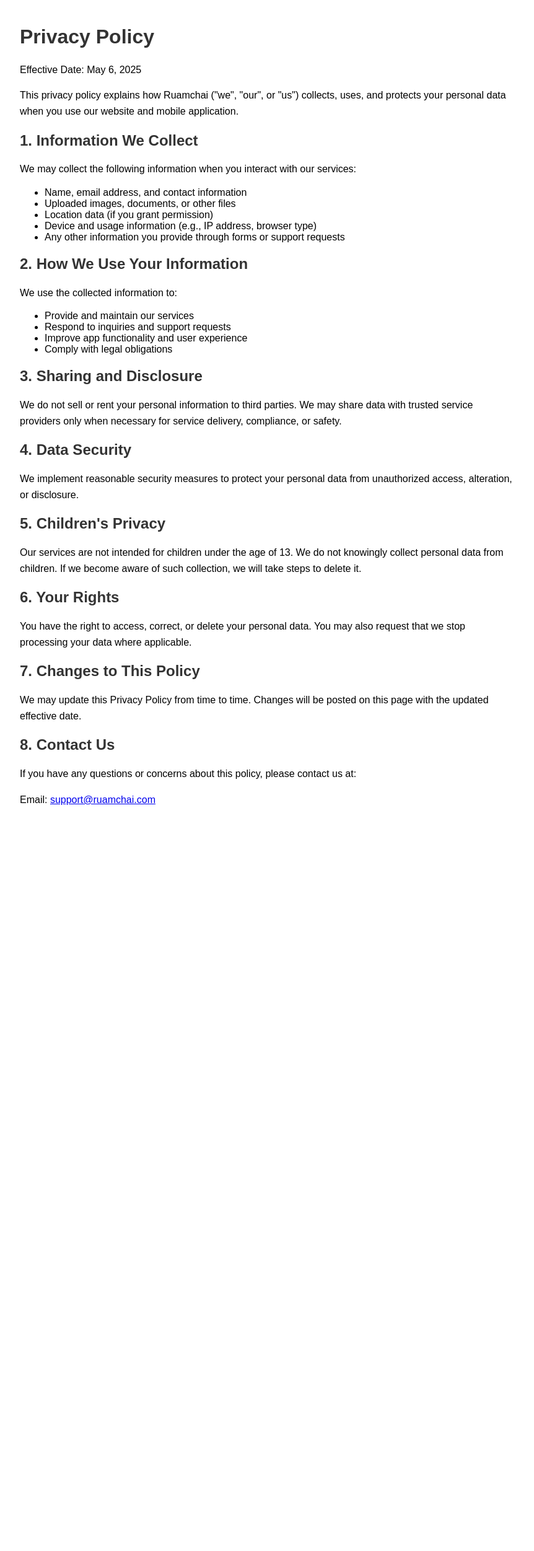
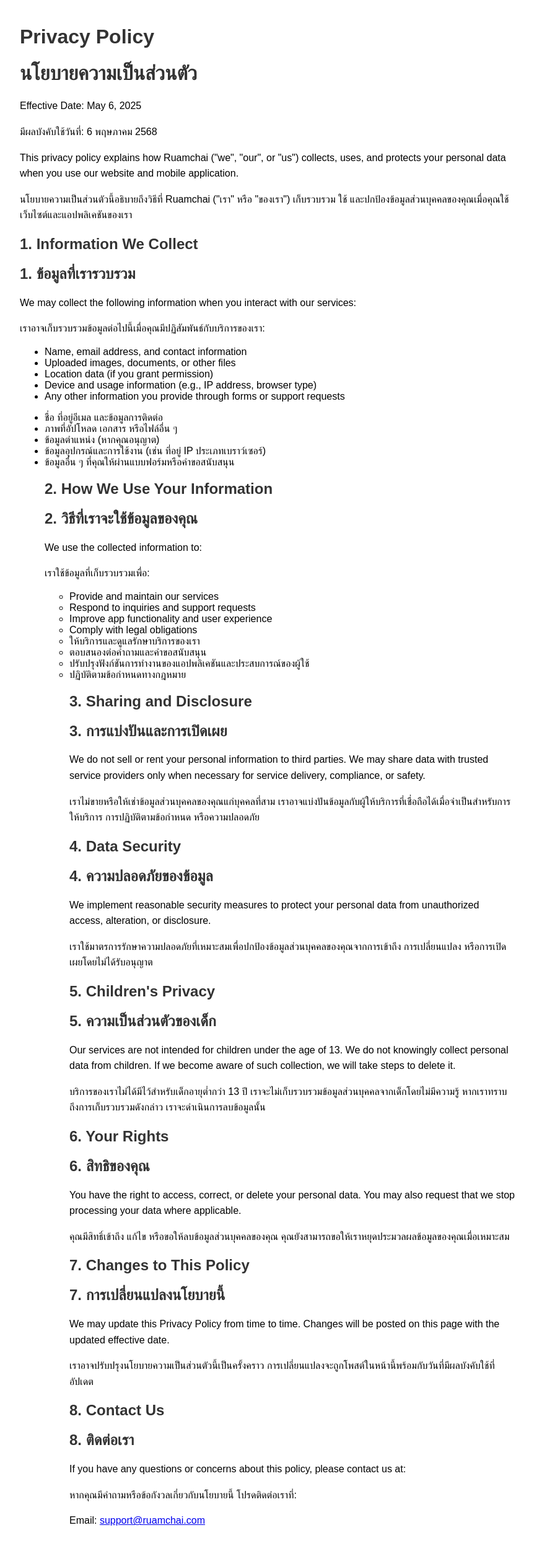
Before and after one commit to toranit2541/rchapi-main, a Django app: page /auth/privacy/ in a window 1280 px wide. Shown: the whole page at 62% size, without its empty margins (208-1070 px from the left). Before the commit the page ends 1299 px from the top, so only its background shows below. Run offline with Django 5.2, Linux system fonts and the light colour scheme.

Commit message:
send thai ver

```diff
--- a/templates/privacy.html
+++ b/templates/privacy.html
@@ -13,12 +13,17 @@
 <body>
 
     <h1>Privacy Policy</h1>
+    <h1>นโยบายความเป็นส่วนตัว</h1>
     <p>Effective Date: May 6, 2025</p>
+    <p>มีผลบังคับใช้วันที่: 6 พฤษภาคม 2568</p>
 
     <p>This privacy policy explains how Ruamchai ("we", "our", or "us") collects, uses, and protects your personal data when you use our website and mobile application.</p>
+    <p>นโยบายความเป็นส่วนตัวนี้อธิบายถึงวิธีที่ Ruamchai ("เรา" หรือ "ของเรา") เก็บรวบรวม ใช้ และปกป้องข้อมูลส่วนบุคคลของคุณเมื่อคุณใช้เว็บไซต์และแอปพลิเคชันของเรา</p>
 
     <h2>1. Information We Collect</h2>
+    <h2>1. ข้อมูลที่เรารวบรวม</h2>
     <p>We may collect the following information when you interact with our services:</p>
+    <p>เราอาจเก็บรวบรวมข้อมูลต่อไปนี้เมื่อคุณมีปฏิสัมพันธ์กับบริการของเรา:</p>
     <ul>
         <li>Name, email address, and contact information</li>
         <li>Uploaded images, documents, or other files</li>
@@ -26,33 +31,59 @@
         <li>Device and usage information (e.g., IP address, browser type)</li>
         <li>Any other information you provide through forms or support requests</li>
     </ul>
+    <ul>
+        <li>ชื่อ ที่อยู่อีเมล และข้อมูลการติดต่อ</li>
+        <li>ภาพที่อัปโหลด เอกสาร หรือไฟล์อื่น ๆ</li>
+        <li>ข้อมูลตำแหน่ง (หากคุณอนุญาต)</li>
+        <li>ข้อมูลอุปกรณ์และการใช้งาน (เช่น ที่อยู่ IP ประเภทเบราว์เซอร์)</li>
+        <li>ข้อมูลอื่น ๆ ที่คุณให้ผ่านแบบฟอร์มหรือคำขอสนับสนุน</li>
 
     <h2>2. How We Use Your Information</h2>
+    <h2>2. วิธีที่เราจะใช้ข้อมูลของคุณ</h2>
     <p>We use the collected information to:</p>
+    <p>เราใช้ข้อมูลที่เก็บรวบรวมเพื่อ:</p>
     <ul>
         <li>Provide and maintain our services</li>
         <li>Respond to inquiries and support requests</li>
         <li>Improve app functionality and user experience</li>
         <li>Comply with legal obligations</li>
     </ul>
+    <ul>
+        <li>ให้บริการและดูแลรักษาบริการของเรา</li>
+        <li>ตอบสนองต่อคำถามและคำขอสนับสนุน</li>
+        <li>ปรับปรุงฟังก์ชันการทำงานของแอปพลิเคชันและประสบการณ์ของผู้ใช้</li>
+        <li>ปฏิบัติตามข้อกำหนดทางกฎหมาย</li>
 
     <h2>3. Sharing and Disclosure</h2>
+    <h2>3. การแบ่งปันและการเปิดเผย</h2>
     <p>We do not sell or rent your personal information to third parties. We may share data with trusted service providers only when necessary for service delivery, compliance, or safety.</p>
+    <p>เราไม่ขายหรือให้เช่าข้อมูลส่วนบุคคลของคุณแก่บุคคลที่สาม เราอาจแบ่งปันข้อมูลกับผู้ให้บริการที่เชื่อถือได้เมื่อจำเป็นสำหรับการให้บริการ การปฏิบัติตามข้อกำหนด หรือความปลอดภัย</p>
 
     <h2>4. Data Security</h2>
+    <h2>4. ความปลอดภัยของข้อมูล</h2>
     <p>We implement reasonable security measures to protect your personal data from unauthorized access, alteration, or disclosure.</p>
+    <p>เราใช้มาตรการรักษาความปลอดภัยที่เหมาะสมเพื่อปกป้องข้อมูลส่วนบุคคลของคุณจากการเข้าถึง การเปลี่ยนแปลง หรือการเปิดเผยโดยไม่ได้รับอนุญาต</p>
 
     <h2>5. Children's Privacy</h2>
+    <h2>5. ความเป็นส่วนตัวของเด็ก</h2>
+
     <p>Our services are not intended for children under the age of 13. We do not knowingly collect personal data from children. If we become aware of such collection, we will take steps to delete it.</p>
+    <p>บริการของเราไม่ได้มีไว้สำหรับเด็กอายุต่ำกว่า 13 ปี เราจะไม่เก็บรวบรวมข้อมูลส่วนบุคคลจากเด็กโดยไม่มีความรู้ หากเราทราบถึงการเก็บรวบรวมดังกล่าว เราจะดำเนินการลบข้อมูลนั้น</p>
 
     <h2>6. Your Rights</h2>
+    <h2>6. สิทธิของคุณ</h2>
     <p>You have the right to access, correct, or delete your personal data. You may also request that we stop processing your data where applicable.</p>
+    <p>คุณมีสิทธิ์เข้าถึง แก้ไข หรือขอให้ลบข้อมูลส่วนบุคคลของคุณ คุณยังสามารถขอให้เราหยุดประมวลผลข้อมูลของคุณเมื่อเหมาะสม</p>
 
     <h2>7. Changes to This Policy</h2>
+    <h2>7. การเปลี่ยนแปลงนโยบายนี้</h2>
     <p>We may update this Privacy Policy from time to time. Changes will be posted on this page with the updated effective date.</p>
+    <p>เราอาจปรับปรุงนโยบายความเป็นส่วนตัวนี้เป็นครั้งคราว การเปลี่ยนแปลงจะถูกโพสต์ในหน้านี้พร้อมกับวันที่มีผลบังคับใช้ที่อัปเดต</p>
 
     <h2>8. Contact Us</h2>
+    <h2>8. ติดต่อเรา</h2>
     <p>If you have any questions or concerns about this policy, please contact us at:</p>
+    <p>หากคุณมีคำถามหรือข้อกังวลเกี่ยวกับนโยบายนี้ โปรดติดต่อเราที่:</p>
     <p>Email: <a href="mailto:support@ruamchai.com">support@ruamchai.com</a></p>
 
 </body>
```
